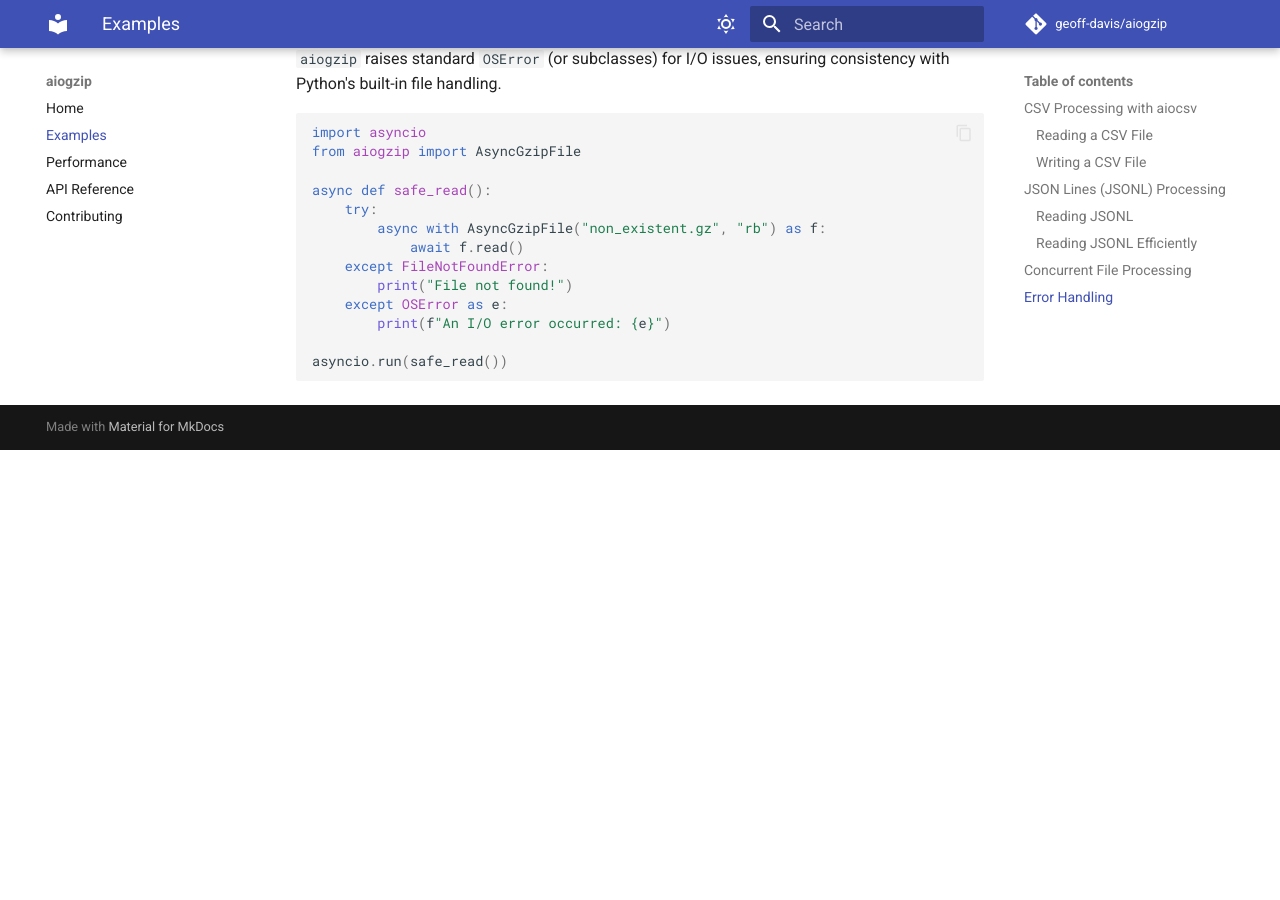
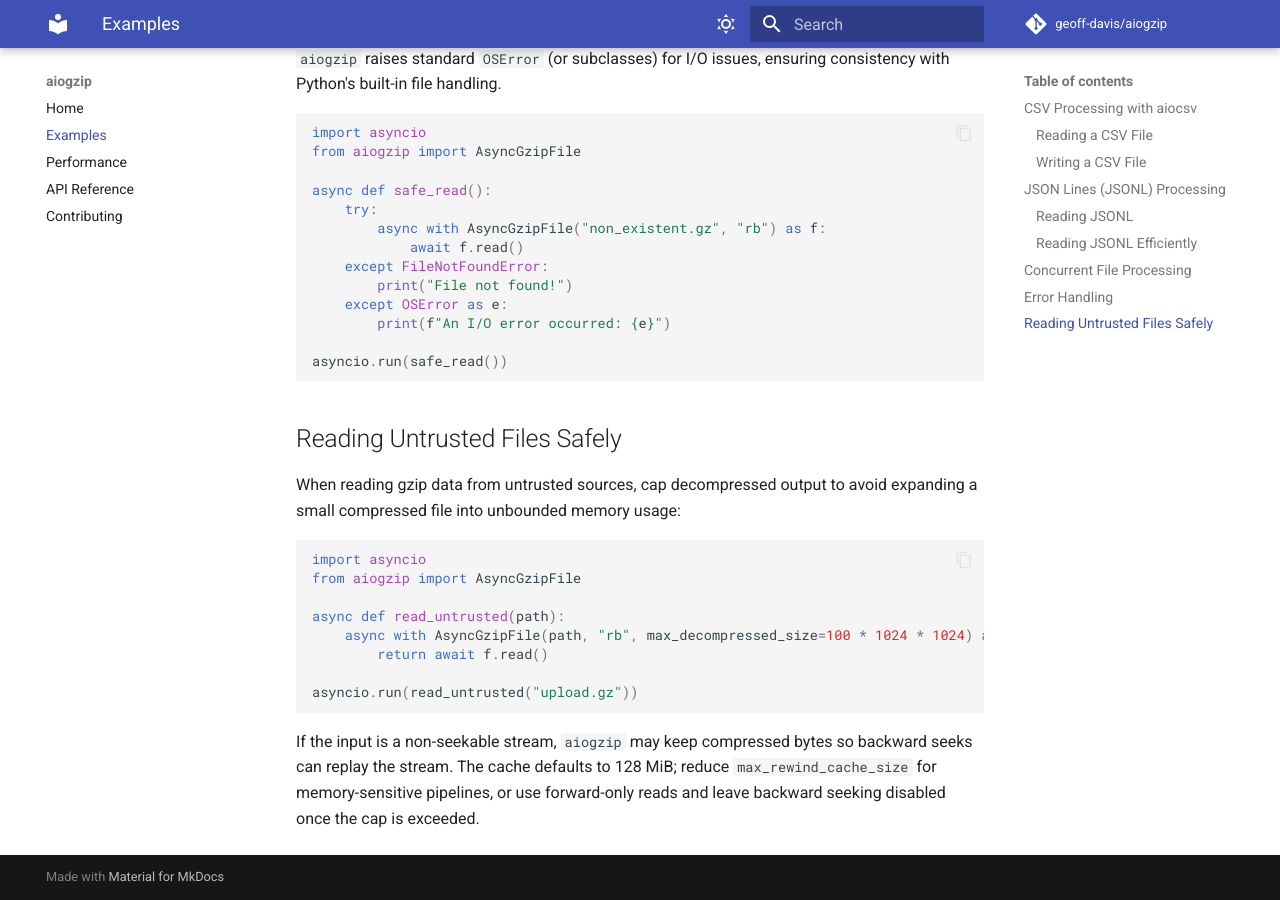
Before and after one commit to geoff-davis/aiogzip, an MkDocs documentation site: the page built from docs/examples.md, in a window 1280 px wide and 900 px high, scrolled down 2883 px. Built offline with MkDocs 1.6.1 and Material for MkDocs 9.7.7, drawn with Linux system fonts in a browser that asks for light colours; comment, search, counter and statistics services are not loaded; before the commit the page ends 3333 px from its top, so only the background shows below that.

````diff
--- a/docs/examples.md
+++ b/docs/examples.md
@@ -151,3 +151,24 @@ async def safe_read():
 
 asyncio.run(safe_read())
 ```
+
+## Reading Untrusted Files Safely
+
+When reading gzip data from untrusted sources, cap decompressed output to avoid
+expanding a small compressed file into unbounded memory usage:
+
+```python
+import asyncio
+from aiogzip import AsyncGzipFile
+
+async def read_untrusted(path):
+    async with AsyncGzipFile(path, "rb", max_decompressed_size=100 * 1024 * 1024) as f:
+        return await f.read()
+
+asyncio.run(read_untrusted("upload.gz"))
+```
+
+If the input is a non-seekable stream, `aiogzip` may keep compressed bytes so
+backward seeks can replay the stream. The cache defaults to 128 MiB; reduce
+`max_rewind_cache_size` for memory-sensitive pipelines, or use forward-only
+reads and leave backward seeking disabled once the cap is exceeded.
````
Also changed, not shown: CHANGELOG.md (+27 -0 lines), docs/index.md (+2 -0 lines), docs/performance.md (+3 -1 lines).
